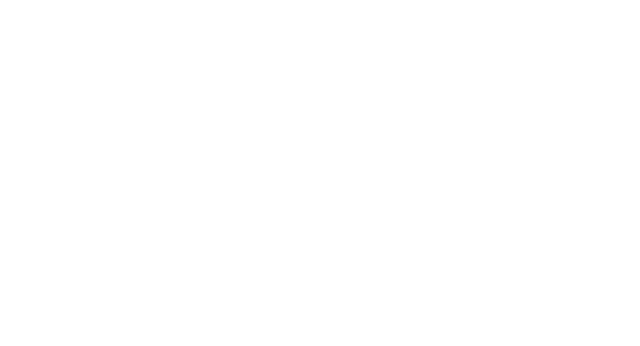
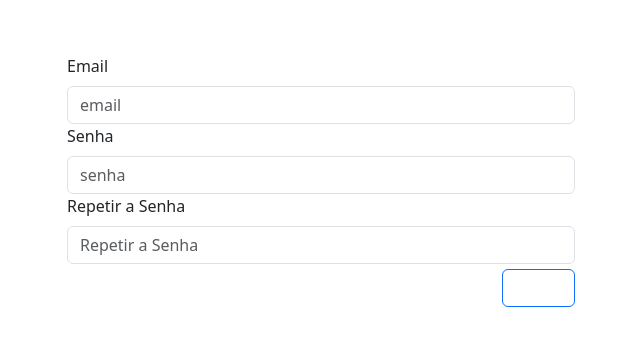
Before and after one commit to nestorjunior/list.me, a React (Vite) app: page /account in a window 1280 px wide. Before the commit this address had no page. Shown: the part 220-566 px from the top of the page, without its empty margins (319-959 px from the left). Built offline with nearby package versions, Linux system fonts and the light colour scheme; the HTML template or start-up script is replaced by a standard one.

Commit message:
Update create page account + component: create account

```diff
--- a/index.html
+++ b/index.html
@@ -6,7 +6,7 @@
     <link rel="preconnect" href="https://fonts.gstatic.com" crossorigin>
     <link href="https://fonts.googleapis.com/css2?family=Poppins:ital,wght@0,300;0,400;0,500;0,600;0,700;0,800;0,900;1,800;1,900&display=swap" rel="stylesheet">
     <meta name="viewport" content="width=device-width, initial-scale=1.0" />
-    <title>Wishorama®</title>
+    <title>WishBox®</title>
   </head>
   <body>
     <div id="root"></div>
--- a/src/App.tsx
+++ b/src/App.tsx
@@ -1,6 +1,7 @@
 import { BrowserRouter as Router, Routes, Route } from 'react-router-dom'
 import { Home } from './pages/Home'
 import LoginPage from './pages/LoginPage'
+import CreateAccount from './pages/CreateAccount'
 
 function App() {
   return (
@@ -10,6 +11,7 @@ function App() {
           <Routes>
             <Route path='/' element={<Home />} />
 						<Route path='/login' element={<LoginPage />} />
+						<Route path='/account' element={<CreateAccount />} />
           </Routes>
         </div>
       </Router>
--- /dev/null
+++ b/src/components/Account/Account.scss
@@ -0,0 +1,24 @@
+.account-wb {
+
+	form {
+    padding: 25px;
+    border-radius: 25px;
+		background: var(--blue-100);
+	}
+
+	.box-button-bw {
+		text-align: right;
+		margin-top: 5px;
+
+		button {
+			background: var(--white-100);
+			transition: background-color 0.5s ease;
+
+			&:hover {
+				background: var(--white-200);
+			}
+		}
+
+	}
+
+}
--- /dev/null
+++ b/src/components/Account/Account.tsx
@@ -0,0 +1,120 @@
+import React, { FormEvent, useState } from 'react';
+import { Form, Button, Container } from 'react-bootstrap';
+import './Account.scss';
+
+const Account = () => {
+  const [email, setEmail] = useState<string>('');
+  const [password, setPassword] = useState<string>('');
+	const [confirmPassword, setConfirmPassword] = useState<string>('');
+  const [error, setError] = useState<string>('');
+
+  const handleSubmit = async (event: FormEvent<HTMLFormElement>) => {
+    event.preventDefault();
+    if (!validateEmail(email)) {
+      setError('Email inválido');
+      return;
+    }
+
+    if (!validatePassword(password)) {
+      setError('A senha deve ter pelo menos 6 caracteres');
+      return;
+    }
+
+    setError('');
+
+    try {
+      const token = await authenticateUser(email, password);
+      localStorage.setItem('token', token);
+      window.location.href = '/';
+    } catch (error) {
+      console.error('Erro ao autenticar:', error);
+      setError('Verifique suas credenciais e tente novamente');
+    }
+  };
+
+  const validateEmail = (email: string): boolean => {
+    const emailRegex = /^[^\s@]+@[^\s@]+\.[^\s@]+$/;
+    return emailRegex.test(email);
+  };
+
+  const validatePassword = (password: string): boolean => {
+    return password.length >= 6;
+  };
+
+  const authenticateUser = async (
+    email: string,
+    password: string
+  ): Promise<string> => {
+    const url =
+      'https://identitytoolkit.googleapis.com/v1/accounts:signInWithPassword?key=AIzaSyD3qEBHWnUAwir0xQ2B9NztF7TIeOSLjPU';
+
+    const response = await fetch(url, {
+      method: 'POST',
+      headers: {
+        'Content-Type': 'application/json',
+      },
+      body: JSON.stringify({
+        email,
+        password,
+        returnSecureToken: true,
+      }),
+    });
+
+    if (!response.ok) {
+      console.log(response);
+      throw new Error('Erro na autenticação');
+    }
+
+    const data = await response.json();
+    return data.idToken;
+  };
+
+  return (
+    <Container className="d-flex justify-content-center align-items-center vh-100 login-wb">
+      <Form onSubmit={handleSubmit} className="w-50">
+        <Form.Group controlId="formBasicEmail">
+          <Form.Label>Email</Form.Label>
+          <Form.Control
+            type="text"
+            placeholder="email"
+            value={email}
+            onChange={(e) => setEmail(e.target.value)}
+            required
+          />
+        </Form.Group>
+
+        <Form.Group controlId="formBasicPassword">
+          <Form.Label>Senha</Form.Label>
+          <Form.Control
+            type="password"
+            placeholder="senha"
+            value={password}
+            onChange={(e) => setPassword(e.target.value)}
+            required
+          />
+        </Form.Group>
+
+				<Form.Group controlId="formConfirmPassword">
+          <Form.Label>Repetir a Senha</Form.Label>
+          <Form.Control
+            type="password"
+            placeholder="Repetir a Senha"
+            value={confirmPassword}
+            onChange={(e) => setConfirmPassword(e.target.value)}
+            required
+          />
+        </Form.Group>
+
+        {error && <div className="error-message">{error}</div>}
+
+        <div className="box-button-bw">
+          <Button variant="primary" type="submit">
+            Enviar
+          </Button>
+        </div>
+      </Form>
+    </Container>
+  );
+};
+
+export default Account;
--- /dev/null
+++ b/src/pages/CreateAccount.tsx
@@ -0,0 +1,11 @@
+import Account from "../components/Account/Account"
+
+const LoginPage = () => {
+	return(
+		<>
+			<Account />
+		</>
+	)
+}
+
+export default LoginPage
```
